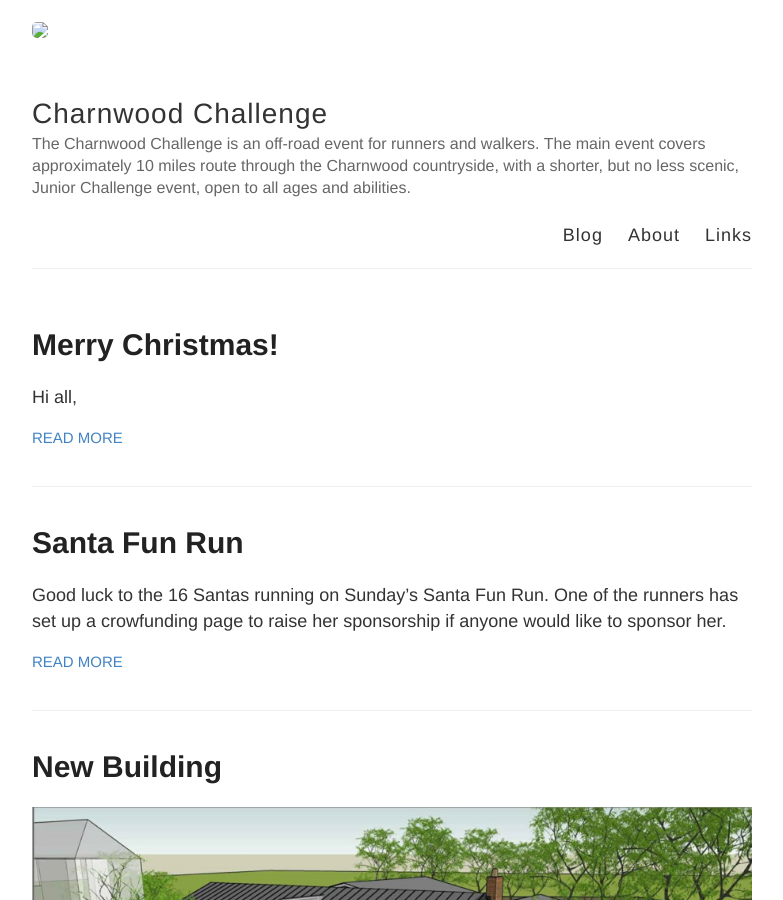
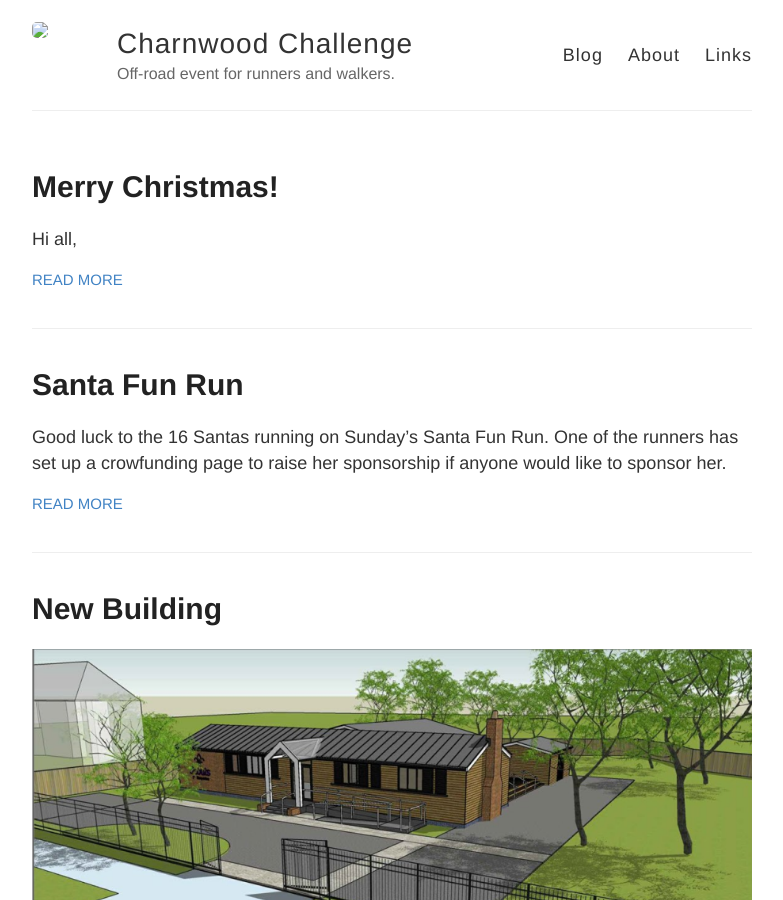
Before and after one commit to Charnwood-Challenge/Charnwood-Challenge.github.io, a Jekyll site: the page built from index.html, in a window 1280 px wide and 900 px high. Shown: the whole window, without its empty margins (248-1031 px from the left). Built offline with Jekyll 4.4.1, drawn with Linux system fonts in a browser that asks for light colours.

Commit message:
Update _config.yml

```diff
--- a/_config.yml
+++ b/_config.yml
@@ -6,7 +6,7 @@
 name: Charnwood Challenge
 
 # Short bio or description (displayed in the header)
-description: The Charnwood Challenge is an off-road event for runners and walkers. The main event covers approximately 10 miles route through the Charnwood countryside, with a shorter, but no less scenic, Junior Challenge event, open to all ages and abilities.
+description: Off-road event for runners and walkers.
 
 # URL of your avatar or profile pic (you could use your GitHub profile pic)
 avatar: /Charnwood-Challenge/images/logo.jpg
```
